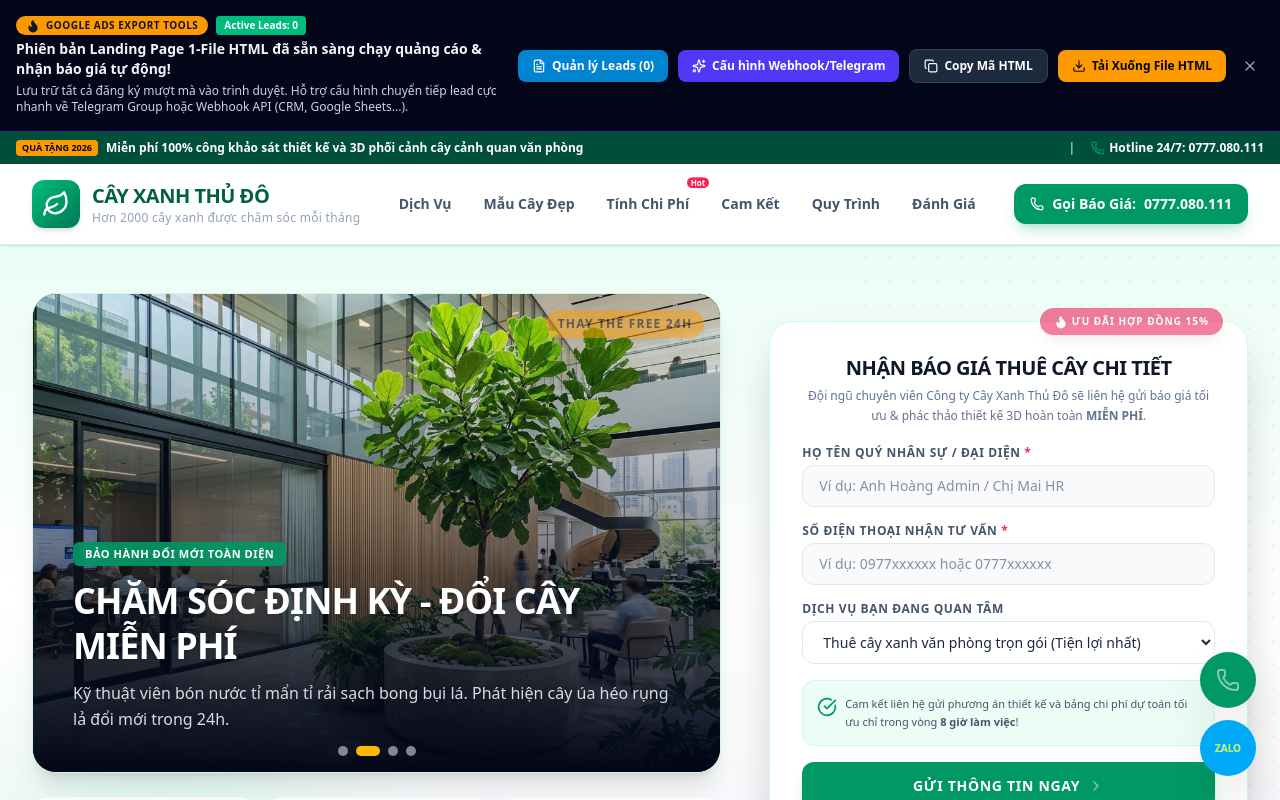
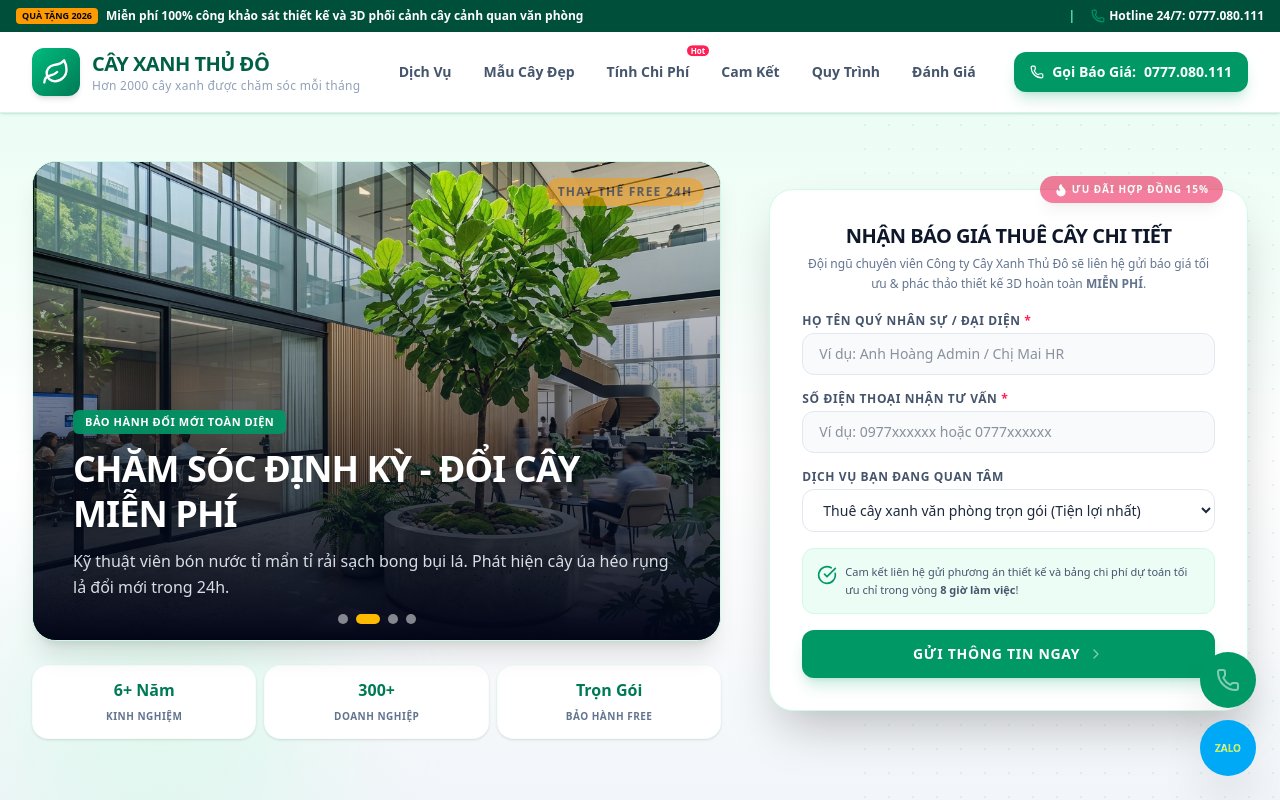
Before and after one commit to thaitu1992/cayxanhthudo, a React (Vite) app: page / in a window 1280 px wide. Shown: the top 800 px of the page. Built offline with nearby package versions, Linux system fonts and the light colour scheme.

Commit message:
refactor: remove unused single-file export utility
Delete unused code export logic and associated state from App component to clean up the codebase.

```diff
--- a/src/App.tsx
+++ b/src/App.tsx
@@ -38,7 +38,6 @@ import {
   STATS,
   TESTIMONIALS
 } from "./data";
-import { generateSingleFileHtml } from "./generateHtml";
 
 export const HERO_SLIDES = [
   {
@@ -129,10 +128,6 @@ export default function App() {
   const [showLeadsModal, setShowLeadsModal] = useState(false);
   const [showSheetScript, setShowSheetScript] = useState(false);
 
-  // Single file code export state
-  const [showExportPanel, setShowExportPanel] = useState(true);
-  const [copiedCode, setCopiedCode] = useState(false);
-
   // Form submission handler
   const handleFormSubmit = (e: React.FormEvent<HTMLFormElement>, sourceName: string) => {
     e.preventDefault();
@@ -252,26 +247,6 @@ export default function App() {
       setCalcTotal(Math.round(finalCost / 10000) * 10000); // round to 10k VND
     }
   }, [largeQty, midQty, smallQty]);
-
-  const handleCopyCode = () => {
-    const code = generateSingleFileHtml(webhookUrl, telegramToken, telegramChatId);
-    navigator.clipboard.writeText(code);
-    setCopiedCode(true);
-    setTimeout(() => setCopiedCode(false), 3000);
-  };
-
-  const handleDownloadFile = () => {
-    const code = generateSingleFileHtml(webhookUrl, telegramToken, telegramChatId);
-    const blob = new Blob([code], { type: "text/html;charset=utf-8" });
-    const url = URL.createObjectURL(blob);
-    const a = document.createElement("a");
-    a.href = url;
-    a.download = "index.html";
-    document.body.appendChild(a);
-    a.click();
-    document.body.removeChild(a);
-    URL.revokeObjectURL(url);
-  };
 
   // List of showcase office plants with descriptions & specs
   const SHOWCASE_PLANTS = [
@@ -311,72 +286,6 @@ export default function App() {
 
   return (
     <div className="font-sans text-slate-800 bg-slate-50 min-h-screen selection:bg-emerald-500 selection:text-white">
-
-      {/* EXPORT CONTROL PANEL FOR THE GOOGLE ADS CONTRACTOR (CRITICAL USER CONTEXT) */}
-      {showExportPanel && (
-        <div className="bg-slate-950 border-b border-indigo-900 text-white p-4">
-          <div className="max-w-7xl mx-auto flex flex-col xl:flex-row items-center justify-between gap-4">
-            <div className="space-y-1">
-              <div className="flex flex-wrap items-center gap-2">
-                <span className="inline-flex items-center gap-1.5 bg-amber-500 text-slate-900 text-[10px] font-black px-2.5 py-0.5 rounded-full uppercase tracking-wider">
-                  <Flame className="w-3.5 h-3.5 fill-slate-900" /> Google Ads Export Tools
-                </span>
-                <span className="inline-flex items-center gap-1 bg-emerald-500 text-white text-[10px] font-black px-2 py-0.5 rounded">
-                  Active Leads: {capturedLeads.length}
-                </span>
-              </div>
-              <p className="text-sm font-bold text-slate-100">
-                Phiên bản Landing Page 1-File HTML đã sẵn sàng chạy quảng cáo & nhận báo giá tự động!
-              </p>
-              <p className="text-xs text-slate-300">
-                Lưu trữ tất cả đăng ký mượt mà vào trình duyệt. Hỗ trợ cấu hình chuyển tiếp lead cực nhanh về Telegram Group hoặc Webhook API (CRM, Google Sheets...).
-              </p>
-            </div>
-
-            <div className="flex flex-wrap gap-2.5 shrink-0 items-center">
-              <button
-                onClick={() => setShowLeadsModal(true)}
-                className="bg-sky-600 hover:bg-sky-500 text-white text-xs font-bold py-2 px-3.5 rounded-lg transition inline-flex items-center gap-1.5 active:scale-95 cursor-pointer"
-              >
-                <FileText className="w-3.5 h-3.5" />
-                Quản lý Leads ({capturedLeads.length})
-              </button>
-
-              <button
-                onClick={() => setShowConfigModal(true)}
-                className="bg-indigo-600 hover:bg-indigo-500 text-white text-xs font-bold py-2 px-3.5 rounded-lg transition inline-flex items-center gap-1.5 active:scale-95 cursor-pointer"
-              >
-                <Sparkles className="w-3.5 h-3.5" />
-                Cấu hình Webhook/Telegram
-              </button>
-
-              <button
-                onClick={handleCopyCode}
-                className="bg-slate-800 hover:bg-slate-700 text-white border border-slate-700 text-xs font-bold py-2 px-3.5 rounded-lg transition inline-flex items-center gap-1.5 active:scale-95 cursor-pointer"
-              >
-                <Copy className="w-3.5 h-3.5" />
-                {copiedCode ? "Đã Copy!" : "Copy Mã HTML"}
-              </button>
-
-              <button
-                onClick={handleDownloadFile}
-                className="bg-amber-500 hover:bg-amber-600 text-slate-950 text-xs font-black py-2 px-3.5 rounded-lg transition inline-flex items-center gap-1.5 active:scale-95 cursor-pointer"
-              >
-                <Download className="w-3.5 h-3.5" />
-                Tải Xuống File HTML
-              </button>
-
-              <button
-                onClick={() => setShowExportPanel(false)}
-                className="text-slate-400 hover:text-white hover:bg-white/10 p-1.5 rounded-lg transition"
-                title="Đóng bảng xuất file"
-              >
-                <X className="w-4 h-4" />
-              </button>
-            </div>
-          </div>
-        </div>
-      )}
 
       {/* WEBHOOK & TELEGRAM CONFIG MODAL */}
       {showConfigModal && (
```
